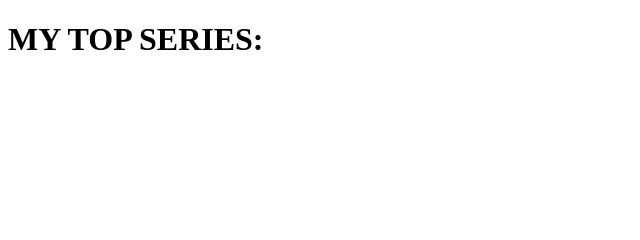
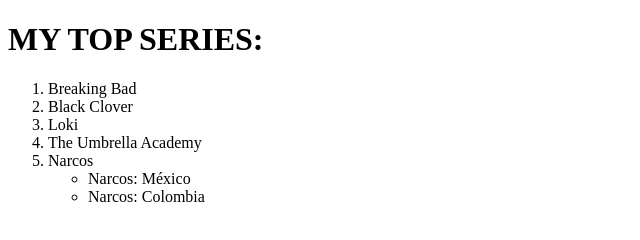
Before and after one commit to Dan18eP/prueba_git_bp_2, a plain HTML site: page index.html in a window 1280 px wide. Shown: the whole page, without its empty margins (0-640 px from the left). Drawn offline with Linux system fonts and the light colour scheme.

Commit message:
Add Top Series

```diff
--- a/index.html
+++ b/index.html
@@ -7,6 +7,19 @@
 </head>
 <body>
     <h1>MY TOP SERIES:</h1>
+    <ol>
+        <li>Breaking Bad</li>
+        <li>Black Clover</li>
+        <li>Loki</li>
+        <li>The Umbrella Academy</li>
+        <li>Narcos
+            <ul>
+                <li>Narcos: México</li>
+                <li>Narcos: Colombia</li>
+            </ul>
+        </li>
+
+    </ol>
 
 
 </body>
```
